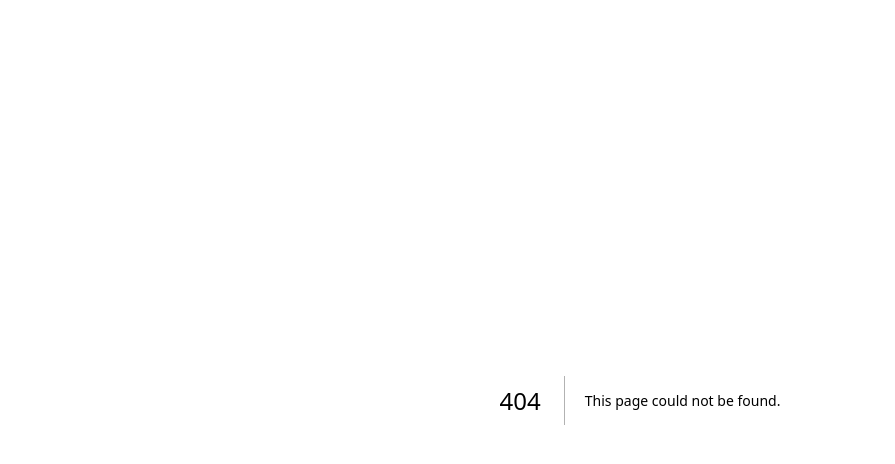
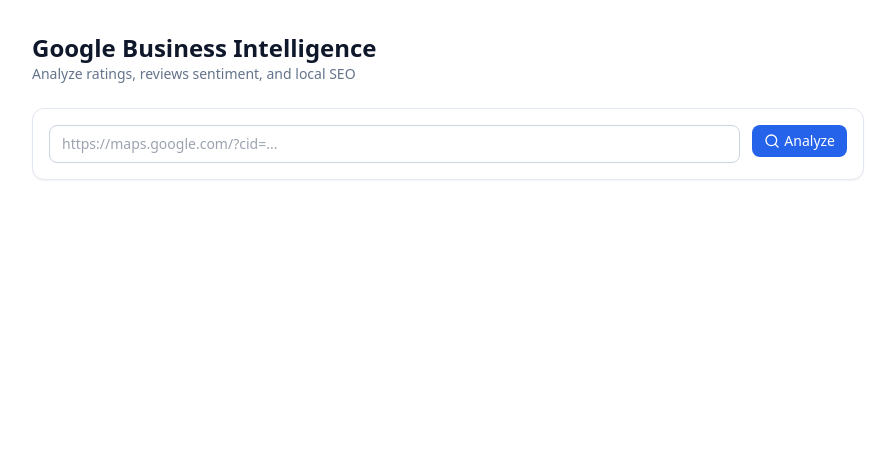
Before and after one commit to mdtamizuddin/business-analizer-ai, a Next.js app in the folder apps/web/: page /google-business in a window 1280 px wide. Before the commit this address had no page. Shown: the top 464 px of the page, without its empty margins (0-895 px from the left). Built offline with nearby package versions, Linux system fonts and the light colour scheme.

Commit message:
feat(web): Phase5+6 Social + Google Business pages + nav

```diff
--- /dev/null
+++ b/apps/web/src/app/google-business/page.tsx
@@ -0,0 +1,106 @@
+'use client';
+
+import { useState } from 'react';
+import { Loader2, Star, Search, ThumbsUp, ThumbsDown, MapPin } from 'lucide-react';
+import { googleBusinessApi, type GoogleBusinessResult } from '@/lib/google-business-api';
+import { Card, CardContent, CardHeader, CardTitle, CardDescription } from '@/components/ui/card';
+import { Button } from '@/components/ui/button';
+
+const SENTIMENT_COLOR: Record<string, string> = {
+  positive: 'text-green-600',
+  mixed: 'text-amber-600',
+  negative: 'text-red-600',
+  unknown: 'text-slate-400',
+};
+
+export default function GoogleBusinessPage() {
+  const [url, setUrl] = useState('');
+  const [loading, setLoading] = useState(false);
+  const [result, setResult] = useState<GoogleBusinessResult | null>(null);
+  const [error, setError] = useState<string | null>(null);
+
+  const run = async () => {
+    if (!url.trim()) return;
+    setLoading(true);
+    setError(null);
+    try {
+      const data = await googleBusinessApi.analyze(url.trim());
+      setResult(data);
+    } catch (err) {
+      setError(err instanceof Error ? err.message : 'Analysis failed');
+    } finally {
+      setLoading(false);
+    }
+  };
+
+  return (
+    <div className="p-8 max-w-4xl">
+      <div className="mb-6">
+        <h1 className="text-2xl font-bold text-slate-900">Google Business Intelligence</h1>
+        <p className="text-sm text-slate-500">Analyze ratings, reviews sentiment, and local SEO</p>
+      </div>
+
+      <Card className="mb-6">
+        <CardContent className="flex gap-3 p-4">
+          <input
+            className="flex-1 rounded-lg border border-slate-300 px-3 py-2 text-sm"
+            value={url}
+            onChange={(e) => setUrl(e.target.value)}
+            placeholder="https://maps.google.com/?cid=..."
+          />
+          <Button size="sm" onClick={run} disabled={loading}>
+            {loading ? <Loader2 className="mr-1 h-4 w-4 animate-spin" /> : <Search className="mr-1 h-4 w-4" />}
+            Analyze
+          </Button>
+        </CardContent>
+      </Card>
+
+      {error && (
+        <Card className="mb-6 border-red-200 bg-red-50">
+          <CardContent className="p-4 text-sm text-red-700">{error}</CardContent>
+        </Card>
+      )}
+
+      {result && (
+        <div className="space-y-6">
+          <Card>
+            <CardHeader>
+              <CardTitle className="flex items-center justify-between">
+                <span>{result.name ?? 'Google Business Profile'}</span>
+                {result.rating !== undefined && (
+                  <span className="flex items-center gap-1 text-amber-500">
+                    <Star className="h-4 w-4" />{result.rating} ({result.reviewCount ?? 0})
+                  </span>
+                )}
+              </CardTitle>
+              <CardDescription>
+                Sentiment: <span className={SENTIMENT_COLOR[result.sentiment]}>{result.sentiment}</span>
+                {!result.hasWebsite && ' · No website linked'}
+              </CardDescription>
+            </CardHeader>
+            <CardContent>
+              <p className="text-sm text-slate-600">{result.summary}</p>
+            </CardContent>
+          </Card>
+
+          <div className="grid gap-4 md:grid-cols-2">
+            <Card className="border-red-200">
+              <CardHeader><CardTitle className="flex items-center gap-2 text-red-700"><ThumbsDown className="h-4 w-4" />Top Complaints</CardTitle></CardHeader>
+              <CardContent className="space-y-1">
+                {result.topComplaints.length ? result.topComplaints.map((c, i) => <p key={i} className="text-sm text-slate-600">• {c}</p>)
+                  : <p className="text-xs text-slate-400">None detected.</p>}
+              </CardContent>
+            </Card>
+            <Card className="border-green-200">
+              <CardHeader><CardTitle className="flex items-center gap-2 text-green-700"><ThumbsUp className="h-4 w-4" />Top Praises</CardTitle></CardHeader>
+              <CardContent className="space-y-1">
+                {result.topPraises.length ? result.topPraises.map((c, i) => <p key={i} className="text-sm text-slate-600">• {c}</p>)
+                  : <p className="text-xs text-slate-400">None detected.</p>}
+              </CardContent>
+            </Card>
+          </div>
+        </div>
+      )}
+    </div>
+  );
+}
--- /dev/null
+++ b/apps/web/src/app/social/page.tsx
@@ -0,0 +1,101 @@
+'use client';
+
+import { useState } from 'react';
+import { Loader2, Share2, Search, CheckCircle2, XCircle } from 'lucide-react';
+import { socialApi, type SocialResult } from '@/lib/social-api';
+import { Card, CardContent, CardHeader, CardTitle, CardDescription } from '@/components/ui/card';
+import { Button } from '@/components/ui/button';
+import { ScoreCircle } from '@/components/ui/score-circle';
+
+export default function SocialPage() {
+  const [url, setUrl] = useState('');
+  const [loading, setLoading] = useState(false);
+  const [result, setResult] = useState<SocialResult | null>(null);
+  const [error, setError] = useState<string | null>(null);
+
+  const run = async () => {
+    if (!url.trim()) return;
+    setLoading(true);
+    setError(null);
+    try {
+      const domain = url.trim().replace(/^https?:\/\//, '').replace(/\/.*$/, '');
+      const profiles = [
+        { platform: 'LinkedIn', url: `https://www.linkedin.com/company/${domain}` },
+        { platform: 'Facebook', url: `https://www.facebook.com/${domain}` },
+        { platform: 'Instagram', url: `https://www.instagram.com/${domain}` },
+        { platform: 'TikTok', url: `https://www.tiktok.com/@${domain.replace(/\./g, '')}` },
+      ];
+      const data = await socialApi.analyze(profiles);
+      setResult(data);
+    } catch (err) {
+      setError(err instanceof Error ? err.message : 'Analysis failed');
+    } finally {
+      setLoading(false);
+    }
+  };
+
+  return (
+    <div className="p-8 max-w-4xl">
+      <div className="mb-6">
+        <h1 className="text-2xl font-bold text-slate-900">Social Media Intelligence</h1>
+        <p className="text-sm text-slate-500">Check social presence across LinkedIn, Facebook, Instagram, TikTok</p>
+      </div>
+
+      <Card className="mb-6">
+        <CardContent className="flex gap-3 p-4">
+          <input
+            className="flex-1 rounded-lg border border-slate-300 px-3 py-2 text-sm"
+            value={url}
+            onChange={(e) => setUrl(e.target.value)}
+            placeholder="company.com"
+          />
+          <Button size="sm" onClick={run} disabled={loading}>
+            {loading ? <Loader2 className="mr-1 h-4 w-4 animate-spin" /> : <Search className="mr-1 h-4 w-4" />}
+            Analyze
+          </Button>
+        </CardContent>
+      </Card>
+
+      {error && (
+        <Card className="mb-6 border-red-200 bg-red-50">
+          <CardContent className="p-4 text-sm text-red-700">{error}</CardContent>
+        </Card>
+      )}
+
+      {result && (
+        <div className="space-y-6">
+          <div className="grid grid-cols-2 gap-4">
+            <Card>
+              <CardHeader><CardTitle className="flex items-center gap-2"><Share2 className="h-4 w-4" />Presence</CardTitle></CardHeader>
+              <CardContent className="flex justify-center"><ScoreCircle score={result.presenceScore} size="lg" /></CardContent>
+            </Card>
+            <Card>
+              <CardHeader><CardTitle className="flex items-center gap-2"><Share2 className="h-4 w-4" />Consistency</CardTitle></CardHeader>
+              <CardContent className="flex justify-center"><ScoreCircle score={result.consistencyScore} size="lg" /></CardContent>
+            </Card>
+          </div>
+
+          <Card>
+            <CardHeader><CardTitle>Profiles</CardTitle></CardHeader>
+            <CardContent className="space-y-2">
+              {result.profiles.map((p, i) => (
+                <div key={i} className="flex items-center justify-between rounded-lg border border-slate-200 px-3 py-2">
+                  <span className="text-sm font-medium text-slate-700">{p.platform}</span>
+                  <span className="flex items-center gap-2 text-xs">
+                    {p.found ? <CheckCircle2 className="h-4 w-4 text-green-500" /> : <XCircle className="h-4 w-4 text-red-500" />}
+                    {p.followerText && <span className="text-slate-500">{p.followerText}</span>}
+                  </span>
+                </div>
+              ))}
+            </CardContent>
+          </Card>
+
+          <Card>
+            <CardHeader><CardTitle>AI Summary</CardTitle></CardHeader>
+            <CardContent><p className="text-sm text-slate-600">{result.summary}</p></CardContent>
+          </Card>
+        </div>
+      )}
+    </div>
+  );
+}
--- a/apps/web/src/components/layout/sidebar.tsx
+++ b/apps/web/src/components/layout/sidebar.tsx
@@ -2,7 +2,7 @@
 
 import Link from 'next/link';
 import { usePathname } from 'next/navigation';
-import { LayoutDashboard, Building2, PlusCircle, Users, Swords } from 'lucide-react';
+import { LayoutDashboard, Building2, PlusCircle, Users, Swords, Share2, MapPin } from 'lucide-react';
 import { cn } from '@/lib/utils';
 
 const navItems = [
@@ -11,6 +11,8 @@
   { href: '/companies', label: 'Companies', icon: Building2 },
   { href: '/leads', label: 'Leads', icon: Users },
   { href: '/competitor', label: 'Competitor', icon: Swords },
+  { href: '/social', label: 'Social', icon: Share2 },
+  { href: '/google-business', label: 'Google Business', icon: MapPin },
 ];
 
 export function Sidebar() {
--- /dev/null
+++ b/apps/web/src/lib/google-business-api.ts
@@ -0,0 +1,20 @@
+import { api } from './api';
+
+export interface GoogleBusinessResult {
+  found: boolean;
+  name?: string;
+  rating?: number;
+  reviewCount?: number;
+  address?: string;
+  categories?: string[];
+  hasWebsite: boolean;
+  sentiment: 'positive' | 'mixed' | 'negative' | 'unknown';
+  topComplaints: string[];
+  topPraises: string[];
+  issues: string[];
+  summary: string;
+}
+
+export const googleBusinessApi = {
+  analyze: (profileUrl: string) => api.post<GoogleBusinessResult>('/google-business/analyze', { profileUrl }),
+};
--- /dev/null
+++ b/apps/web/src/lib/social-api.ts
@@ -0,0 +1,21 @@
+import { api } from './api';
+
+export interface SocialResult {
+  profiles: {
+    platform: string;
+    url: string;
+    found: boolean;
+    followerText?: string;
+    postCount?: number;
+    bioPresent: boolean;
+    issues: string[];
+  }[];
+  consistencyScore: number;
+  presenceScore: number;
+  summary: string;
+}
+
+export const socialApi = {
+  analyze: (profiles: { platform: string; url: string }[], companyId?: string) =>
+    api.post<SocialResult>('/social/analyze', { profiles, companyId }),
+};
```
